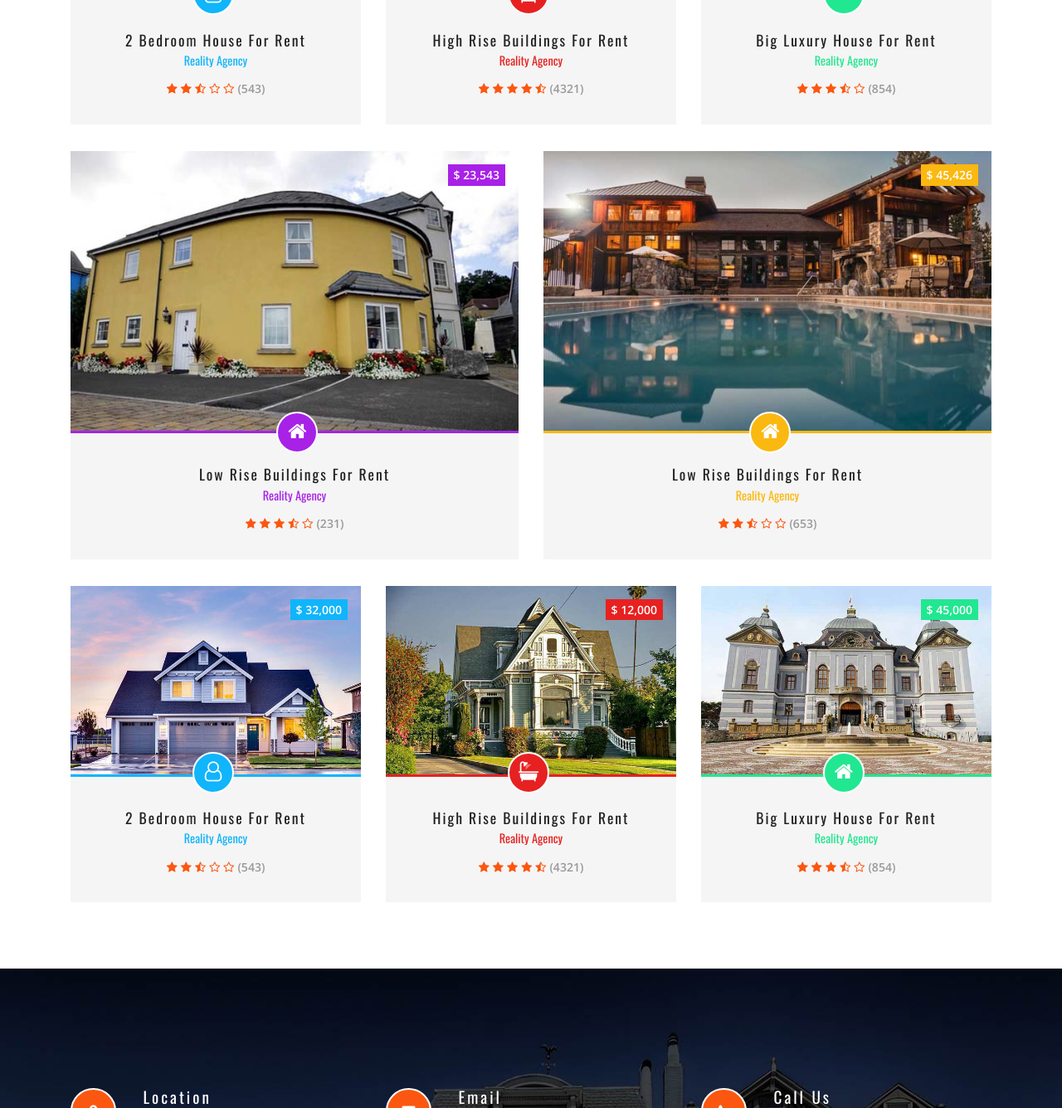
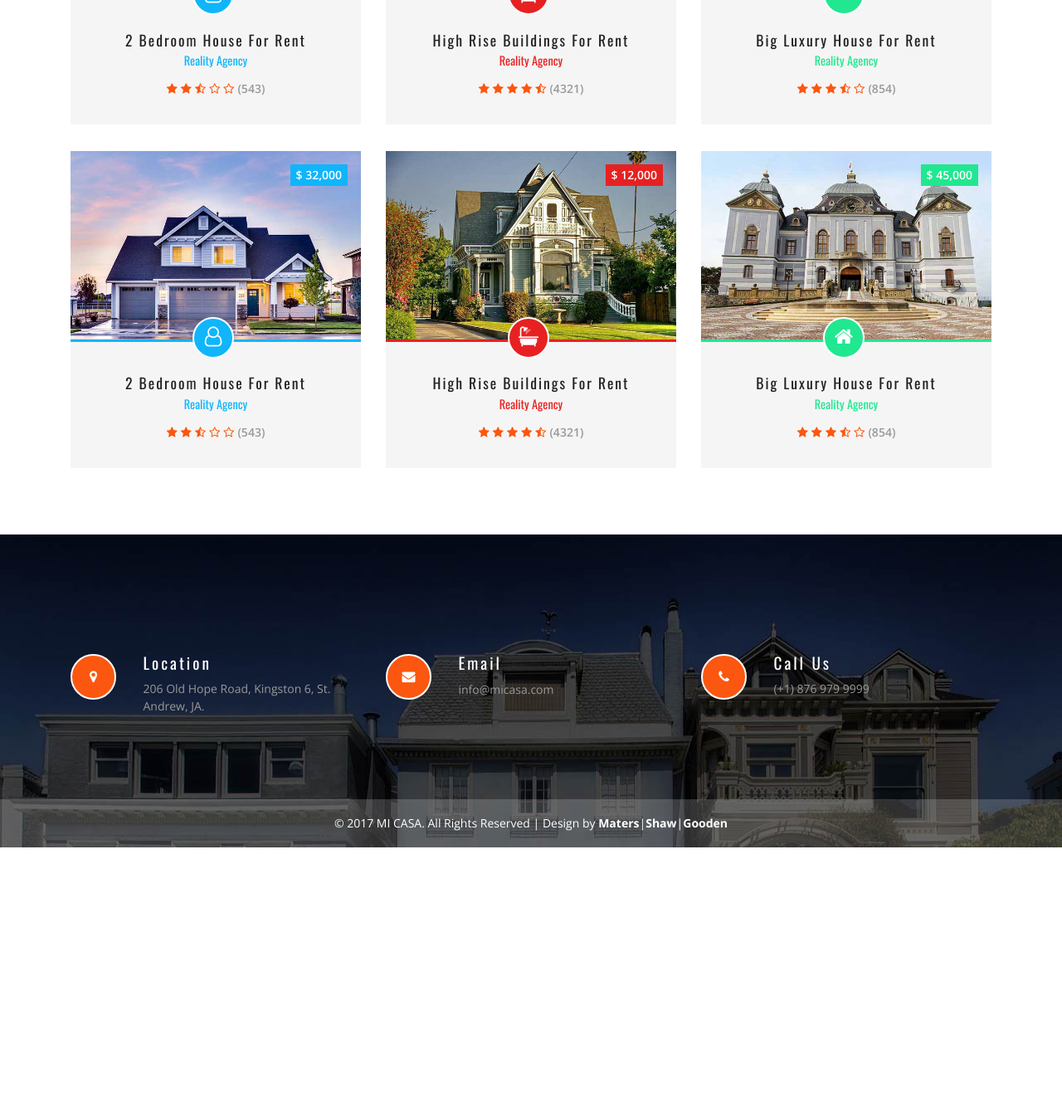
Before and after one commit to helium876/WSDI-GROUP-PROJECT, a PHP site: page /properties.php in a window 1280 px wide. Shown: the part 1164-2499 px from the top of the page at 83% size. After the commit the page ends 2185 px from the top, so only its background shows below. Run offline with PHP 8.4, Linux system fonts and the light colour scheme.

Commit message:
Property page fix

```diff
--- a/properties.php
+++ b/properties.php
@@ -90,50 +90,6 @@ License URL: http://creativecommons.org/licenses/by/3.0/
 						</ul>
 					</div>
 				</div>
-				<div class="col-md-6 w3l_services_grid">
-					<div class="w3ls_services_grid agileits_services_grid3">
-						<div class="agile_services_grid1_sub agileits_w3layouts_ser_sub2">
-							<p>$ 23,543</p>
-						</div>
-						<div class="agileinfo_services_grid_pos agile_services_grid_pos2">
-							<i class="fa fa-home" aria-hidden="true"></i>
-						</div>
-					</div>
-					<div class="wthree_service_text">
-						<h3>Low rise Buildings for rent</h3>
-						<h4 class="w3_agileits_service3">Reality Agency</h4>
-						<ul>
-							<li><i class="fa fa-star" aria-hidden="true"></i></li>
-							<li><i class="fa fa-star" aria-hidden="true"></i></li>
-							<li><i class="fa fa-star" aria-hidden="true"></i></li>
-							<li><i class="fa fa-star-half-o" aria-hidden="true"></i></li>
-							<li><i class="fa fa-star-o" aria-hidden="true"></i></li>
-							<li>(231)</li>
-						</ul>
-					</div>
-				</div>
-				<div class="col-md-6 w3l_services_grid">
-					<div class="w3ls_services_grid agileits_services_grid4">
-						<div class="agile_services_grid1_sub agileits_w3layouts_ser_sub3">
-							<p>$ 45,426</p>
-						</div>
-						<div class="agileinfo_services_grid_pos agile_services_grid_pos3">
-							<i class="fa fa-home" aria-hidden="true"></i>
-						</div>
-					</div>
-					<div class="wthree_service_text">
-						<h3>Low rise Buildings for rent</h3>
-						<h4 class="w3_agileits_service4">Reality Agency</h4>
-						<ul>
-							<li><i class="fa fa-star" aria-hidden="true"></i></li>
-							<li><i class="fa fa-star" aria-hidden="true"></i></li>
-							<li><i class="fa fa-star-half-o" aria-hidden="true"></i></li>
-							<li><i class="fa fa-star-o" aria-hidden="true"></i></li>
-							<li><i class="fa fa-star-o" aria-hidden="true"></i></li>
-							<li>(653)</li>
-						</ul>
-					</div>
-				</div>
 				<div class="col-md-4 w3l_services_grid">
 					<div class="w3ls_services_grid agileits_services_grid5">
 						<div class="agile_services_grid1_sub">
```
